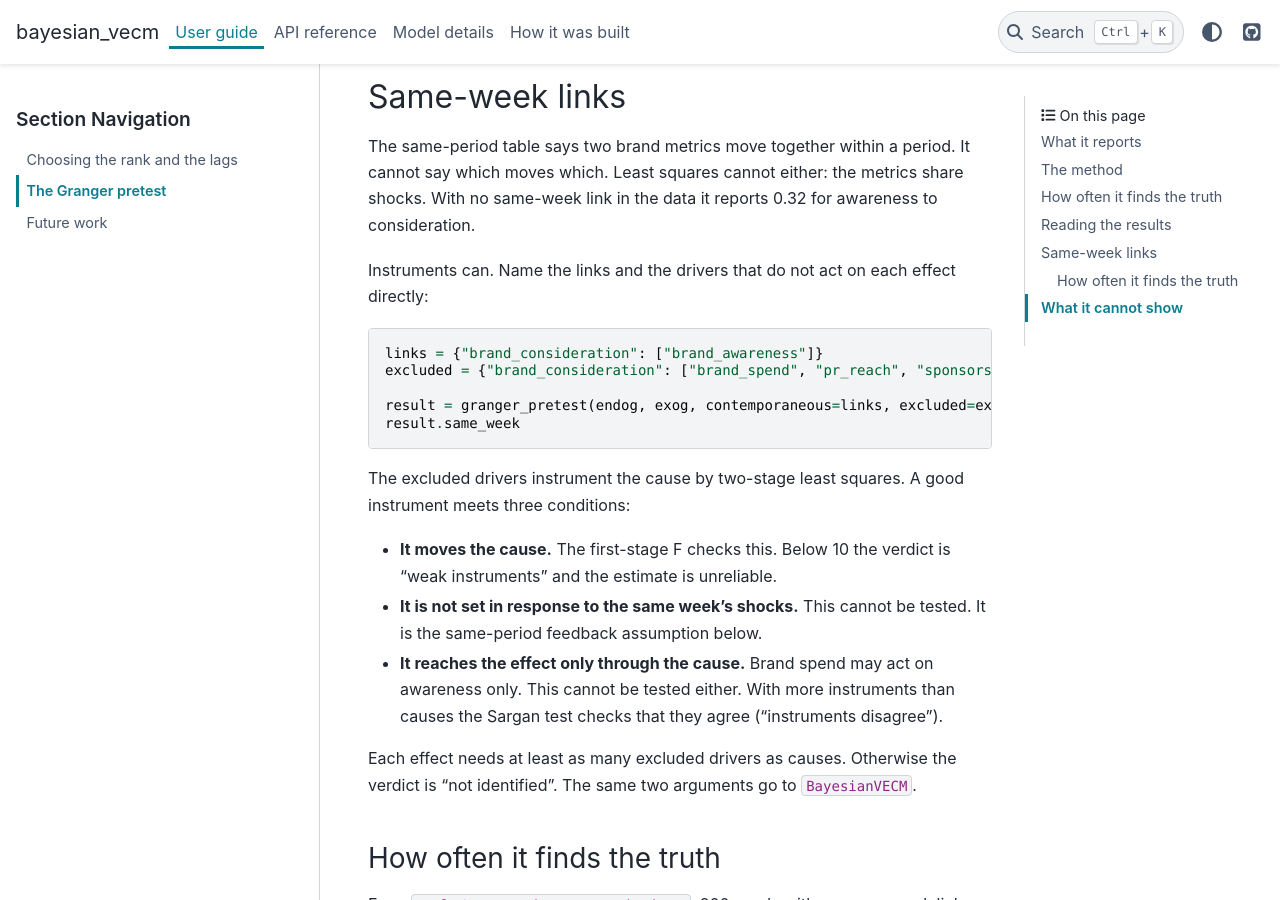
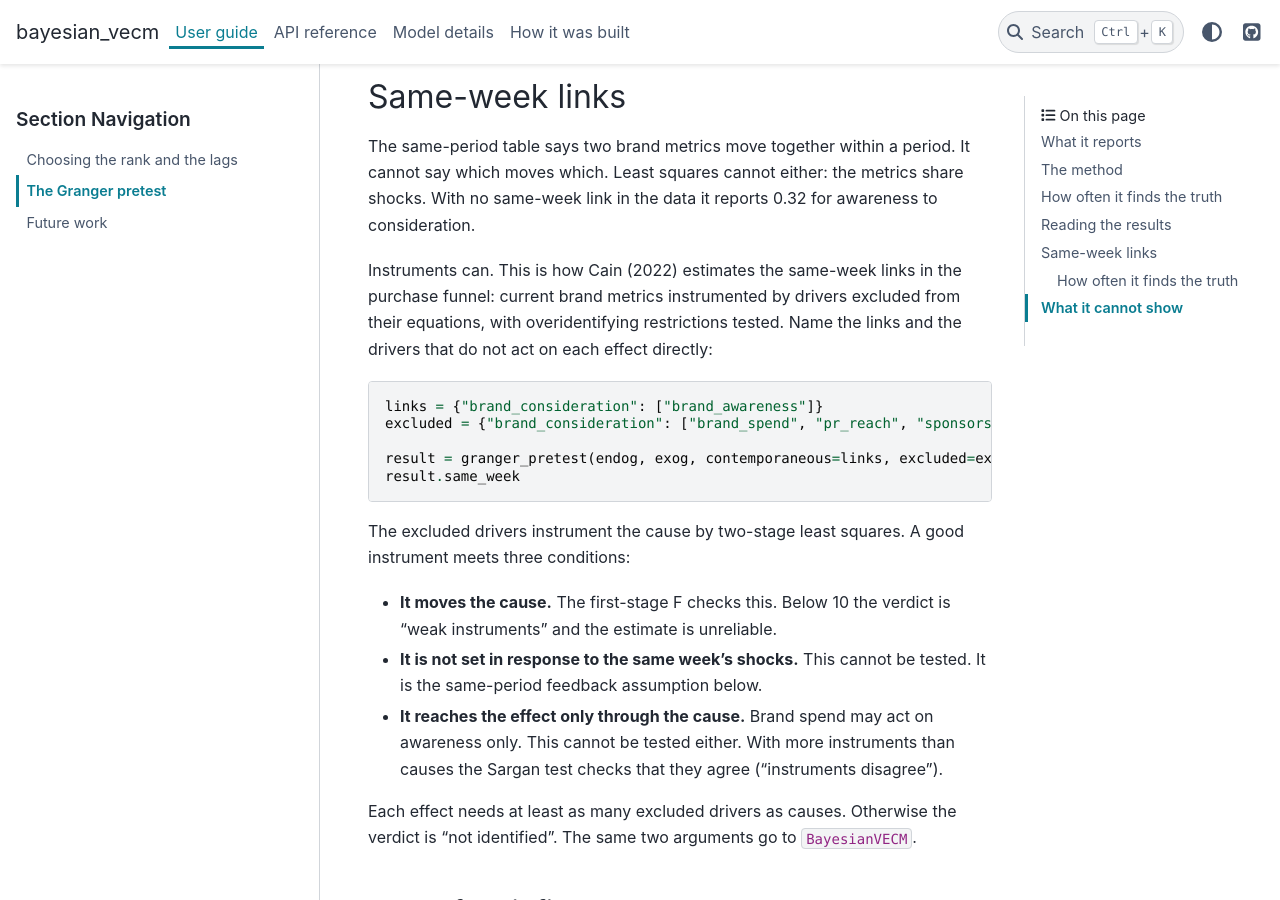
Before and after one commit to raz1470/bayesian_vecm, a Sphinx documentation site: the page built from docs/granger_pretest.md, in a window 1280 px wide and 900 px high, scrolled down 2779 px. Built offline with Sphinx 7.4.7 and the PyData theme 0.15.4, drawn with Linux system fonts in a browser that asks for light colours; pages that are not in the unit, such as notebooks, are missing from menus.

Commit message:
docs: credit Peter Cain's work in the README, docs and model docstring (#61)
The method follows Cain (2022), but the README did not name him or any
of his papers. It now has its own section near the top.

- README: "Built on Peter Cain's work". What the package takes from him:
  - cointegration of brand metrics with base sales;
  - short run and long run kept apart;
  - same-week links by instruments;
  - base sales as the target.
  Then where the package differs, and four papers (2008, 2010, 2022,
  2025) with links.
- docs/index.md: the same credit on the docs home page.
- docs/granger_pretest.md and docs/future_work.md: cite Cain (2022) where
  the same-week instruments are introduced.
- BayesianVECM docstring: References section (Cain 2022, Juselius 2006).

Checks: ruff format and ruff check clean. Sphinx -W clean (offline).
No code paths changed.


Claude-Session: https://claude.ai/code/session_01XqejQ8aNSsuPaVtU2vHyEH

Co-authored-by: Claude Opus 5.5 <noreply@anthropic.com>

````diff
--- a/docs/granger_pretest.md
+++ b/docs/granger_pretest.md
@@ -89,7 +89,9 @@ It cannot say which moves which. Least squares cannot either: the metrics
 share shocks. With no same-week link in the data it reports 0.32 for
 awareness to consideration.
 
-Instruments can. Name the links and the drivers that do not act on each
+Instruments can. This is how Cain (2022) estimates the same-week links in
+the purchase funnel: current brand metrics instrumented by drivers excluded
+from their equations, with overidentifying restrictions tested. Name the links and the drivers that do not act on each
 effect directly:
 
 ```python
````
Also changed, not shown: README.md (+22 -0 lines), docs/future_work.md (+1 -1 lines), docs/index.md (+4 -0 lines), 1 other file.
